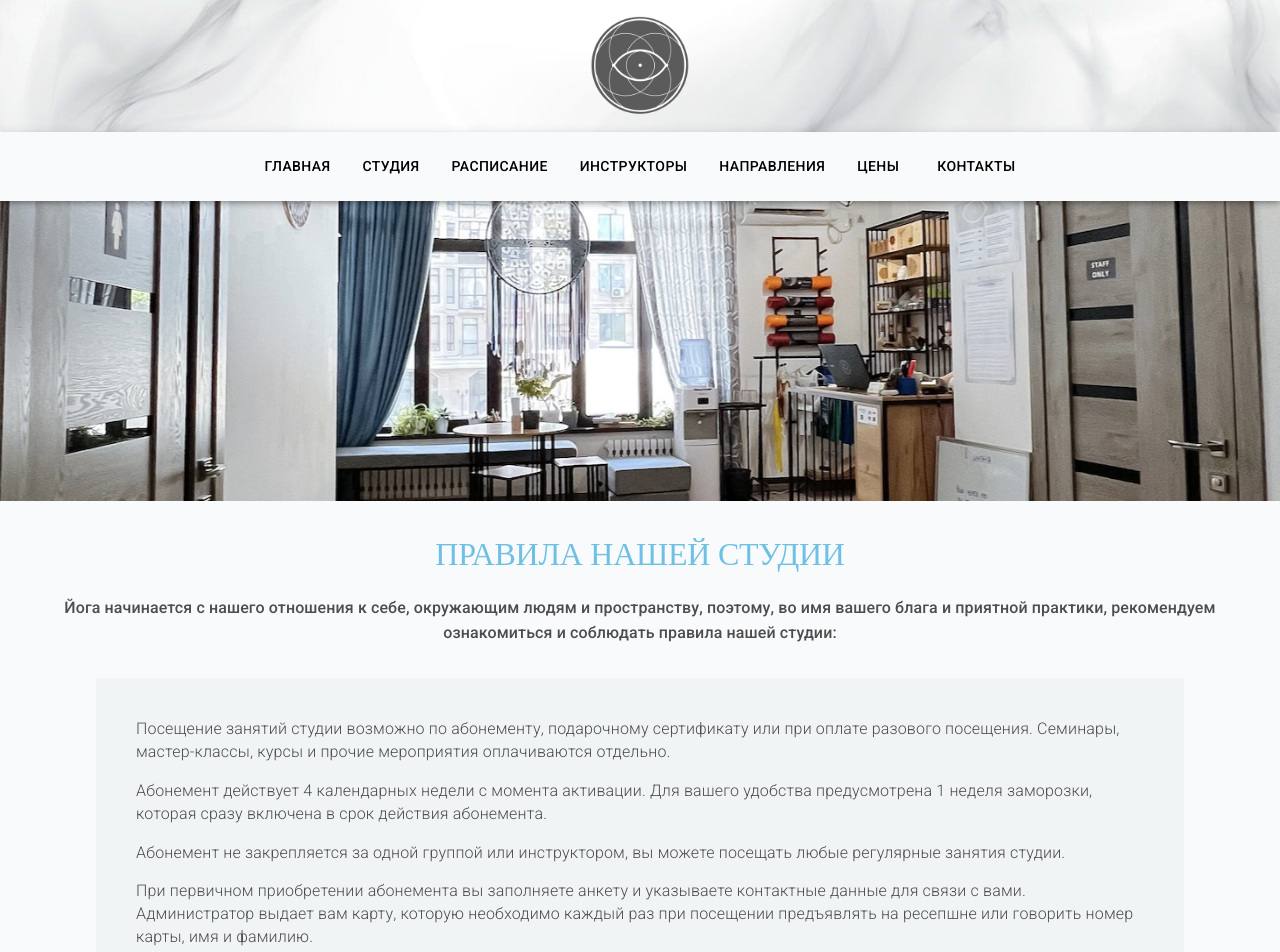
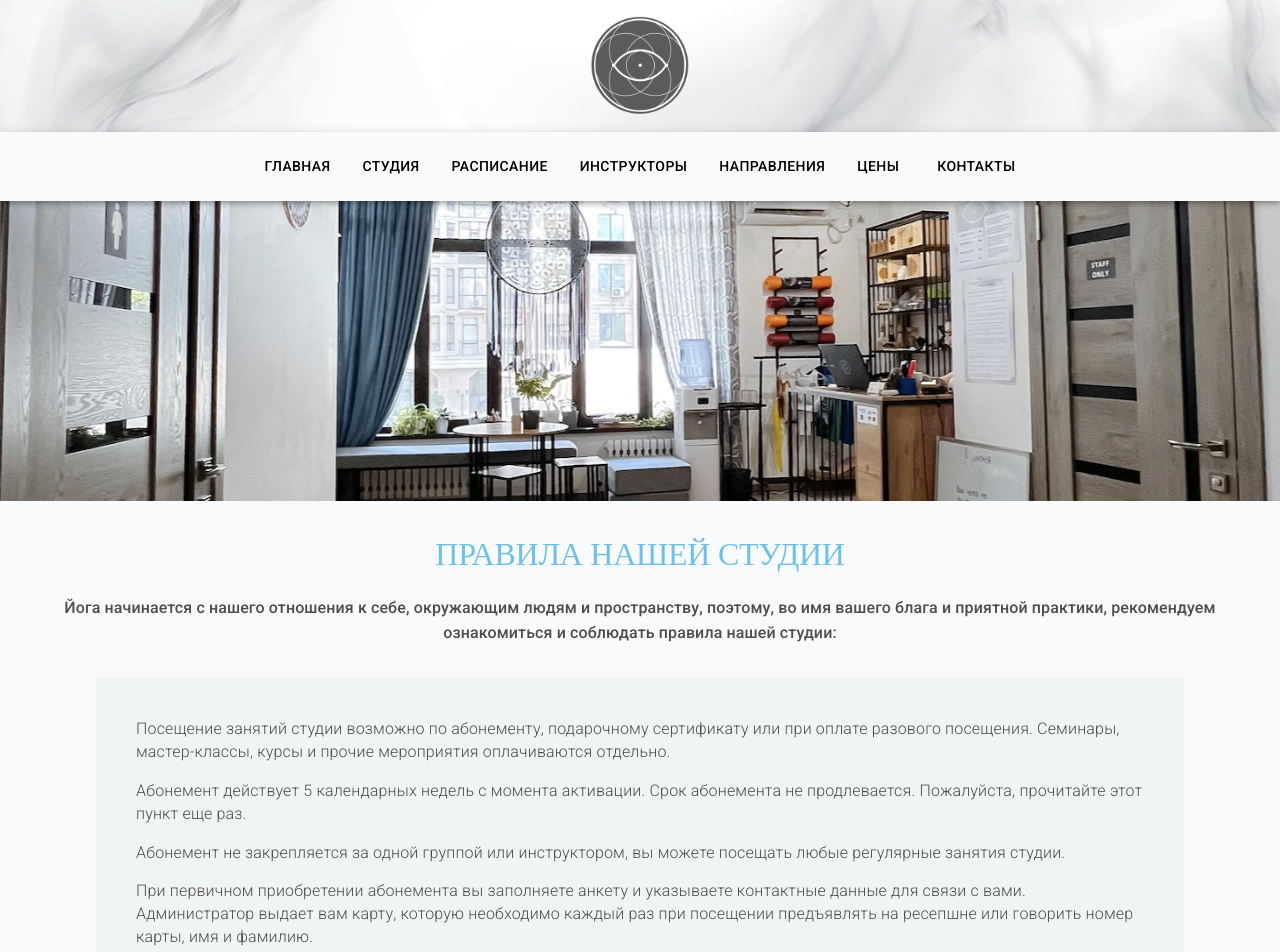
Before and after one commit to errfrost/vite-simple-config, a React (Vite) app: page /rules in a window 1280 px wide. Shown: the top 952 px of the page. Built offline with nearby package versions, Linux system fonts and the light colour scheme.

Commit message:
feat: new rules

```diff
--- a/src/pages/Rules.tsx
+++ b/src/pages/Rules.tsx
@@ -37,10 +37,9 @@ export default function Rules() {
                             мероприятия оплачиваются отдельно.
                         </Typography>
                         <Typography variant="body2" component="p" p={1}>
-                            Абонемент действует 4 календарных недели с момента
-                            активации. Для вашего удобства предусмотрена 1
-                            неделя заморозки, которая сразу включена в срок
-                            действия абонемента.
+                            Абонемент действует 5 календарных недель с момента
+                            активации. Срок абонемента не продлевается.
+                            Пожалуйста, прочитайте этот пункт еще раз.
                         </Typography>
                         <Typography variant="body2" component="p" p={1}>
                             Абонемент не закрепляется за одной группой или
```
